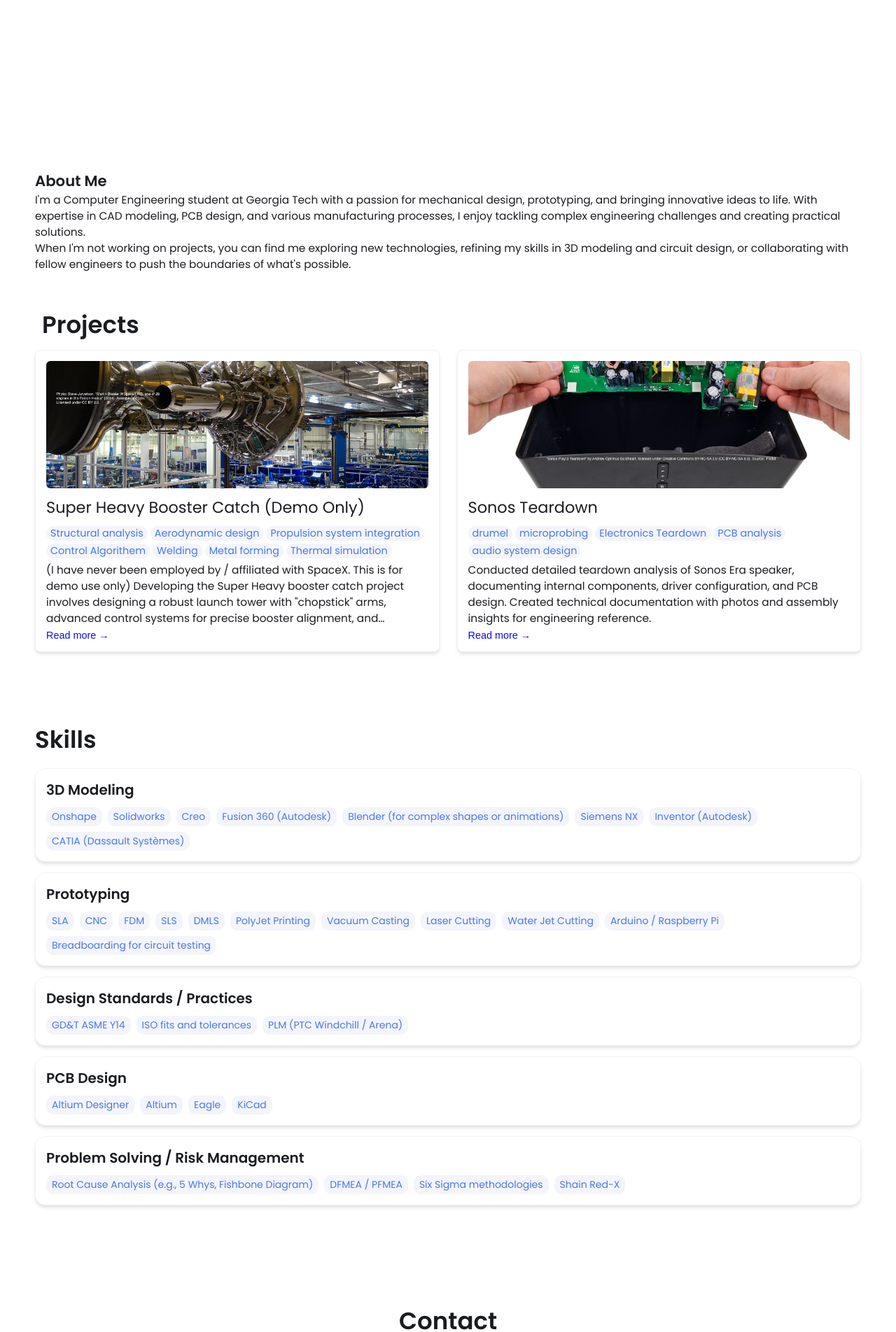
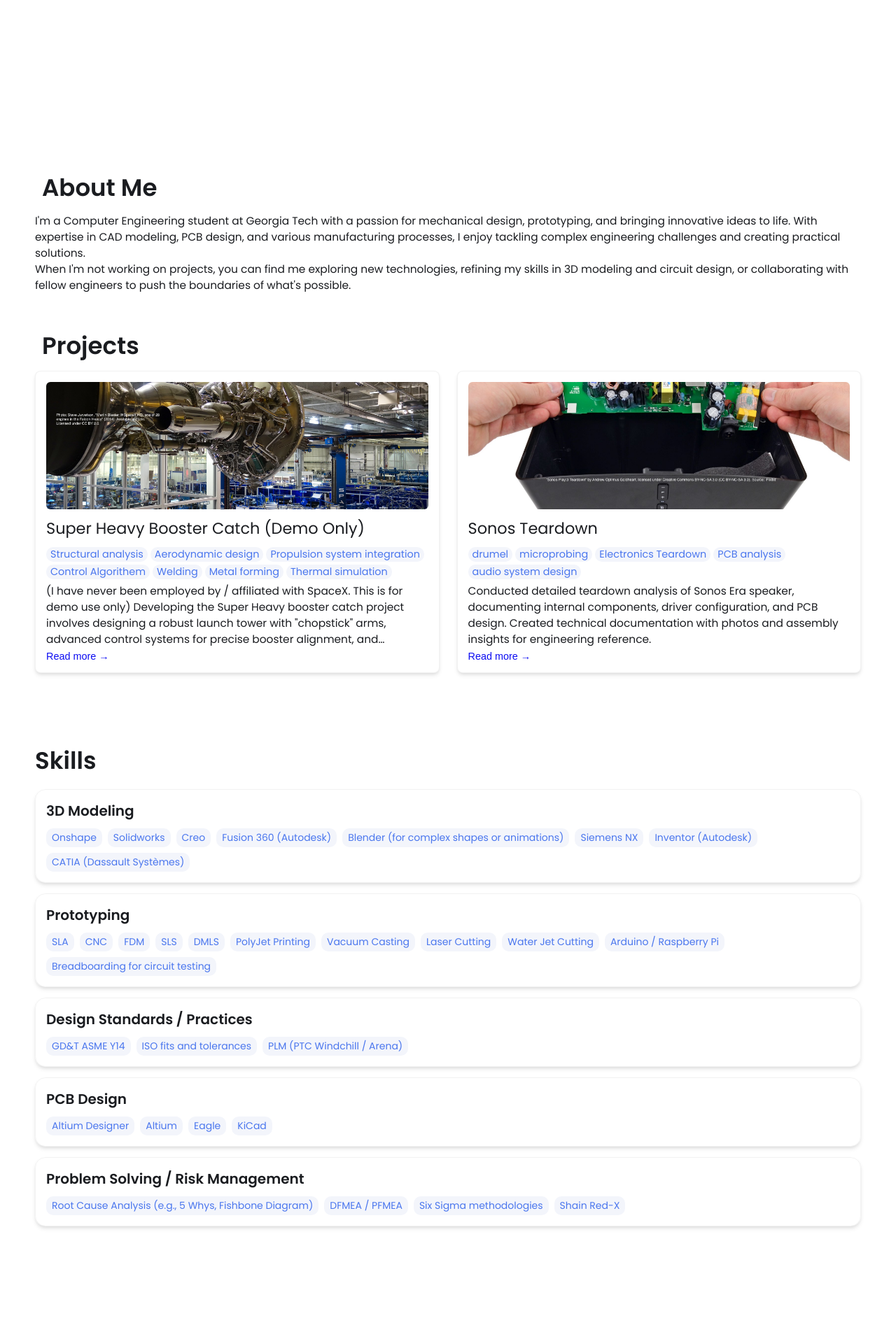
Before and after one commit to wschotte/wschotte.github.io, a Jekyll site: the page built from index.html, in a window 1280 px wide. Shown: the part 790-2694 px from the top of the page at 70% size. Built offline with Jekyll 4.4.1, drawn with Linux system fonts in a browser that asks for light colours.

Commit message:
Make About Me header same size as Projects header
Co-authored-by: wschotte <137902715+wschotte@users.noreply.github.com>

```diff
--- a/css/styles.css
+++ b/css/styles.css
@@ -263,8 +263,14 @@ nav .mobile-nav {
 
 }
 
+/*SECTION 2: ABOUT */
+.about-section h2 {
+    font-size: 34px;
+    margin-bottom: 10px;
+    padding: 0 10px;
+}
 
-/*SECTION 2: PROJECT GRID */
+/*SECTION 3: PROJECT GRID */
 .project-grid-section {
     margin-bottom: 100px;
     margin-top: 50px;
@@ -378,7 +384,7 @@ nav .mobile-nav {
 
 
 
-/* SECTION 3: SKILLS */
+/* SECTION 4: SKILLS */
 .skills-section {
     margin-bottom: 100px;
     display:flex;
@@ -437,7 +443,7 @@ nav .mobile-nav {
 }
 
 
-/* SECTION 4: CONTACT */
+/* SECTION 5: CONTACT */
 .contact-section {
     padding: 25px 25px;
     max-width: 600px;
```
